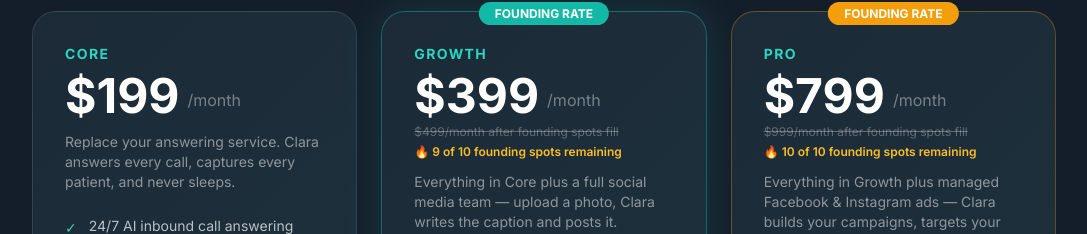
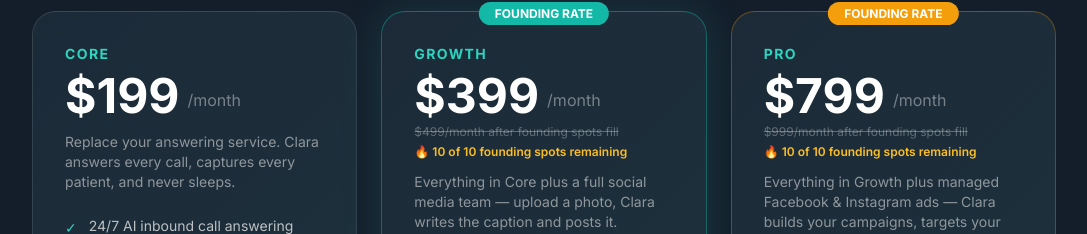
Before and after one commit to dentalondemand/iamclara-website, a Next.js app: page / in a window 1280 px wide. Shown: the part 5411-5645 px from the top of the page, without its empty margins (96-1183 px from the left). Built offline with nearby package versions, Linux system fonts and the light colour scheme; no server answers.

Commit message:
fix: reset founders spots taken to 0 (Seann not paying)

```diff
--- a/app/page.tsx
+++ b/app/page.tsx
@@ -7,7 +7,7 @@
 
 // ── Founders spot counters — update these as spots fill ──────────────────────
 const GROWTH_FOUNDERS_SPOTS_TOTAL = 10
-const GROWTH_FOUNDERS_SPOTS_TAKEN = 1   // increment as practices sign up
+const GROWTH_FOUNDERS_SPOTS_TAKEN = 0   // increment as practices sign up
 const PRO_FOUNDERS_SPOTS_TOTAL    = 10
 const PRO_FOUNDERS_SPOTS_TAKEN    = 0   // increment as practices sign up
 // ─────────────────────────────────────────────────────────────────────────────
```
